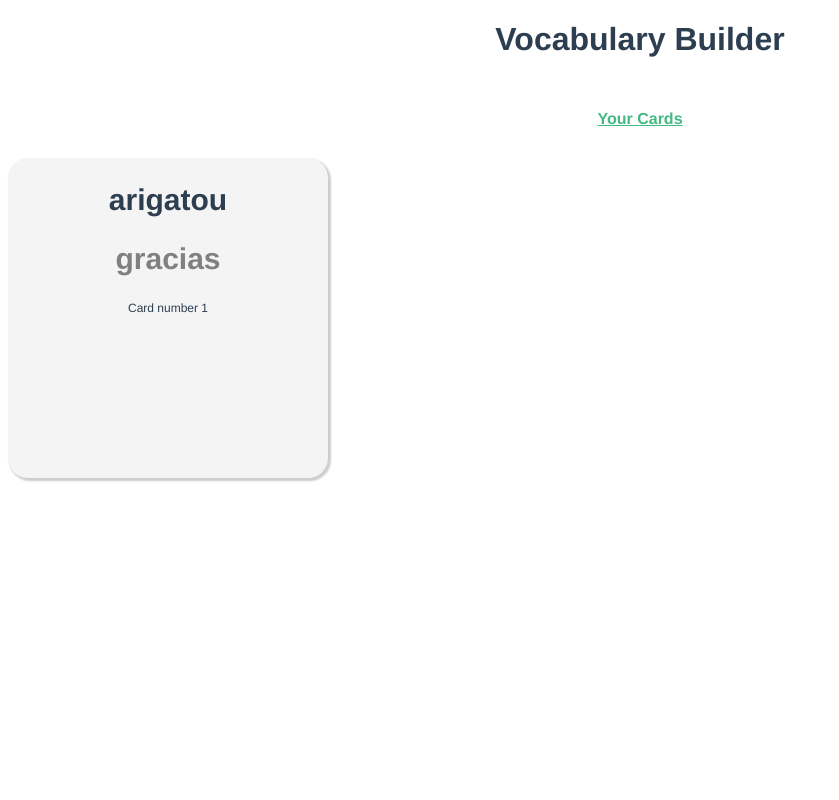
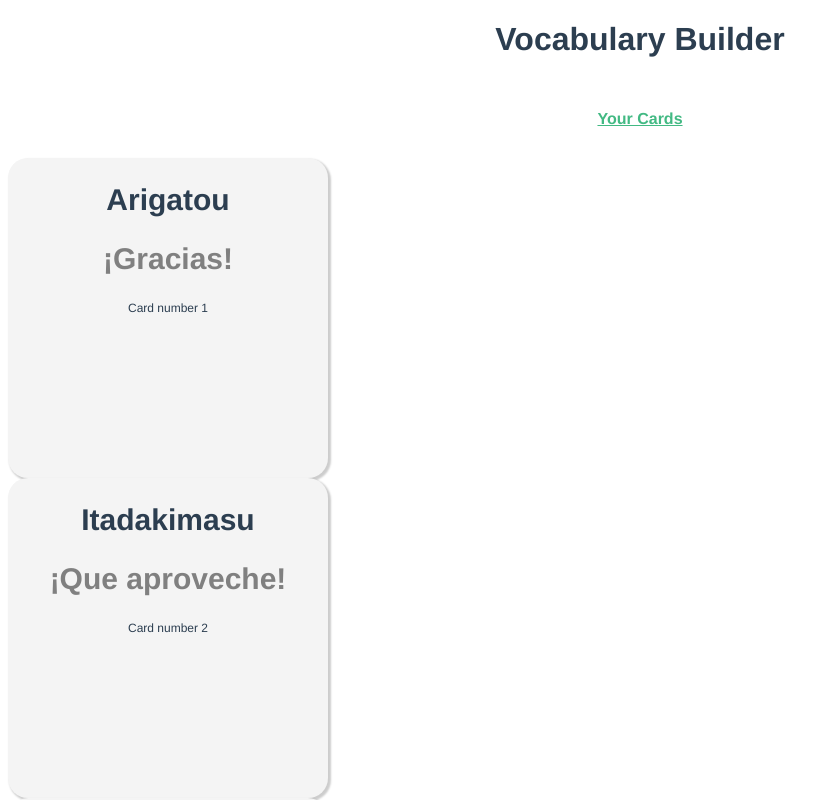
Before and after one commit to Carmenprz/Voc-builder, a Vue app: page / in a window 1280 px wide. Shown: the top 800 px of the page, without its empty margins (0-839 px from the left). Built offline with nearby package versions, Linux system fonts and the light colour scheme; data requests are answered from the project's data file.

Commit message:
Card list displays cards from json db

```diff
--- a/package.json
+++ b/package.json
@@ -8,6 +8,7 @@
     "lint": "vue-cli-service lint"
   },
   "dependencies": {
+    "axios": "^0.21.1",
     "core-js": "^3.6.5",
     "vue": "^2.6.11",
     "vue-router": "^3.2.0",
--- a/src/components/Card.vue
+++ b/src/components/Card.vue
@@ -12,14 +12,8 @@
 
 <script>
 export default {
-    data() {
-        return {
-            card: {
-                id: 1,
-                word: 'arigatou',
-                meaning: 'gracias'
-            }
-        }
+    props: {
+        card: Object
     }
 }
 
--- /dev/null
+++ b/src/services/CardService.js
@@ -0,0 +1,16 @@
+import axios from 'axios';
+
+const apiClient = axios.create({
+    baseURL: 'http://localhost:3000',
+    withCredentials: false,
+    headers: {
+        Accept: 'application/json',
+        'Content-Type': 'application/json'
+    }
+})
+
+export default {
+    getCards(){
+        return apiClient.get('/cards')
+    }
+}
--- a/src/views/CardList.vue
+++ b/src/views/CardList.vue
@@ -1,16 +1,34 @@
 <template>
   <div>
-    <Card />
+    <Card v-for="card in cards" :key="card.id" :card="card" />
   </div>
 </template>
 
 <script>
 
 import Card from "@/components/Card.vue";
+import CardService from "@/services/CardService.js"
 
 export default {
   components: {
     Card,
+  },
+
+  data() {
+    return {
+      cards: []
+    }
+  },
+
+  created() {
+    CardService.getCards()
+      .then(response => {
+        this.cards = response.data
+      })
+      .catch(error => {
+        console.log(error.response)
+      })
   }
+
 };
 </script>
```
Also changed, not shown: 1 other file (tests, documents, lock files or other folders).
